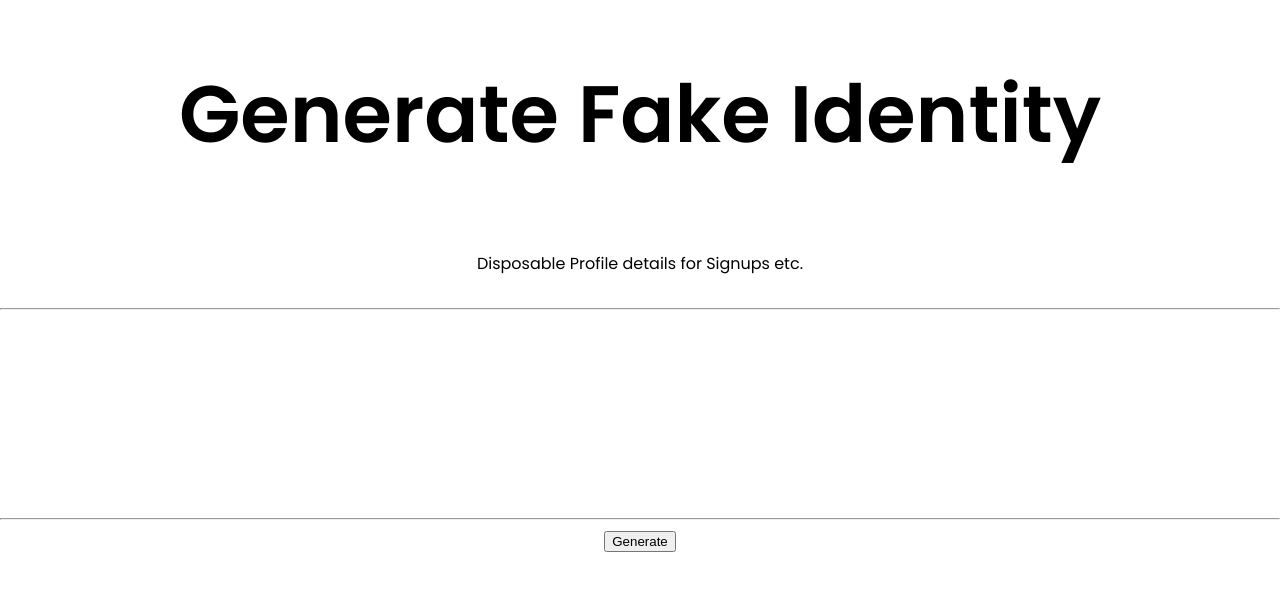
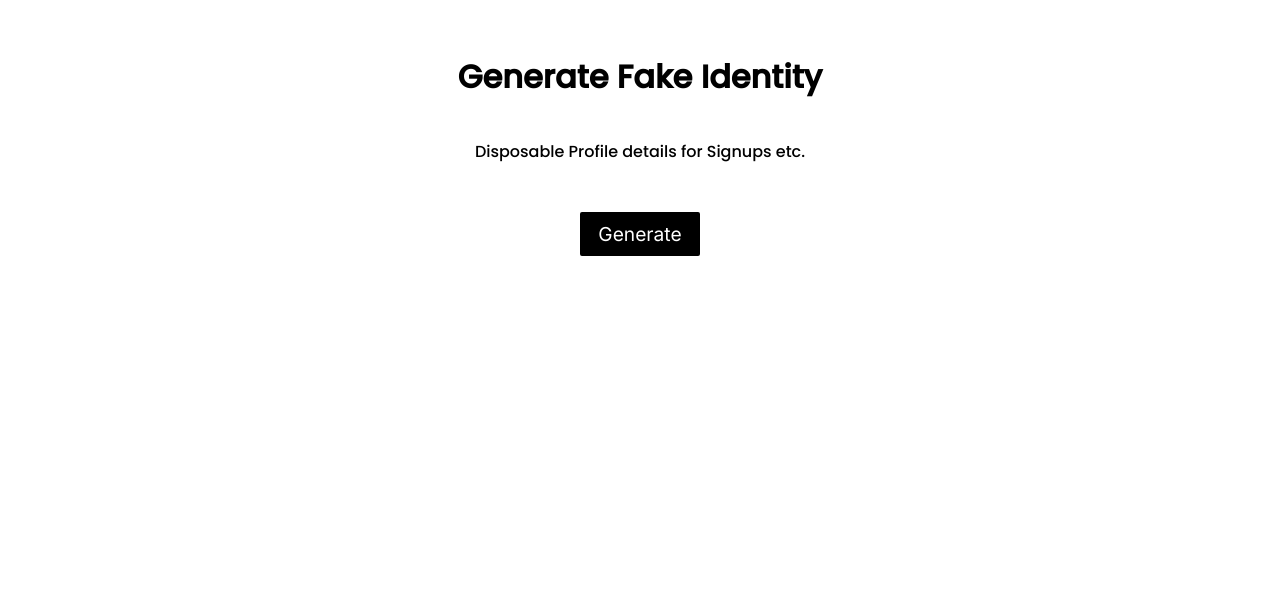
Before and after one commit to Anuragd275/fake-identity-generator, a plain HTML site: page index.html in a window 1280 px wide. Drawn offline with Linux system fonts and the light colour scheme.

Commit message:
refactor

```diff
--- a/style.css
+++ b/style.css
@@ -1,5 +1,4 @@
-@import url('https://fonts.googleapis.com/css2?family=Poppins:wght@300;400;600&display=swap');
-
+@import url('https://fonts.googleapis.com/css2?family=Inter&family=Poppins:wght@500&display=swap');
 *{
     box-sizing: border-box;
 }
@@ -10,43 +9,42 @@ body{
 }
 
 .hero{
+    font-family: Poppins, 'sans-serif';
     display: flex;
     flex-direction: column;
-    justify-content: space-around;
+    justify-content: center;
     align-items: center;
-    font-family: "poppins";
+    margin-top: 2rem;
 }
 
-h1{
-    font-size: 5rem;
+.resultArea{
+    font-family: Inter, 'sans-serif';
 }
 
-a{
-    text-decoration: none;
-    padding: 1rem 3rem;
+button{
+    background-color: #000;
     color: #fff;
-    background-color: #000;
-    font-size: 1.1rem;
-    border: 1px solid #000;
+    font-family: Inter, 'sans-serif';
+    font-size: larger;
+    padding: 0.5rem 1rem;
+    border: #000 solid 2px;
+    border-radius: 2px;
+    cursor: pointer;
 }
 
-a:hover{
+button:hover{
+    background-color: #fff;
     color: #000;
-    background-color: #fff;
-    border: 1px soild #000;
 }
 
-p{
-    font-family: "poppins";
-    padding: 0.5rem 4rem;
+.resultArea{
+    display: flex;
+    flex-direction: column;
+    justify-content: center;
+    align-items: center;
+    display: none;
 }
 
-.opt{
-    display: flex;
-    flex-direction: row;
-    flex-wrap: wrap;
-    padding: 3rem;
-}
 
 @media (max-width: 600px){
     .opt{
```
